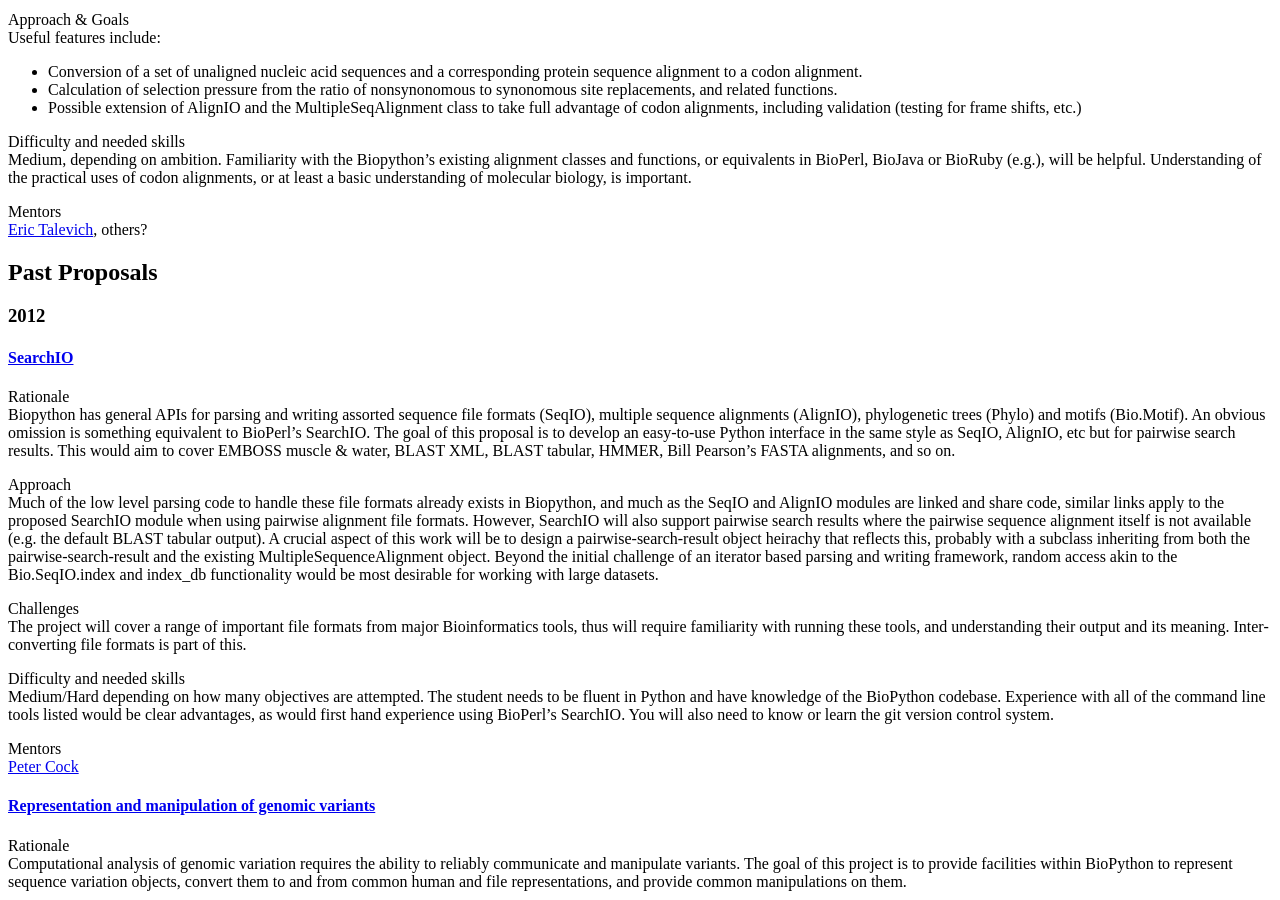
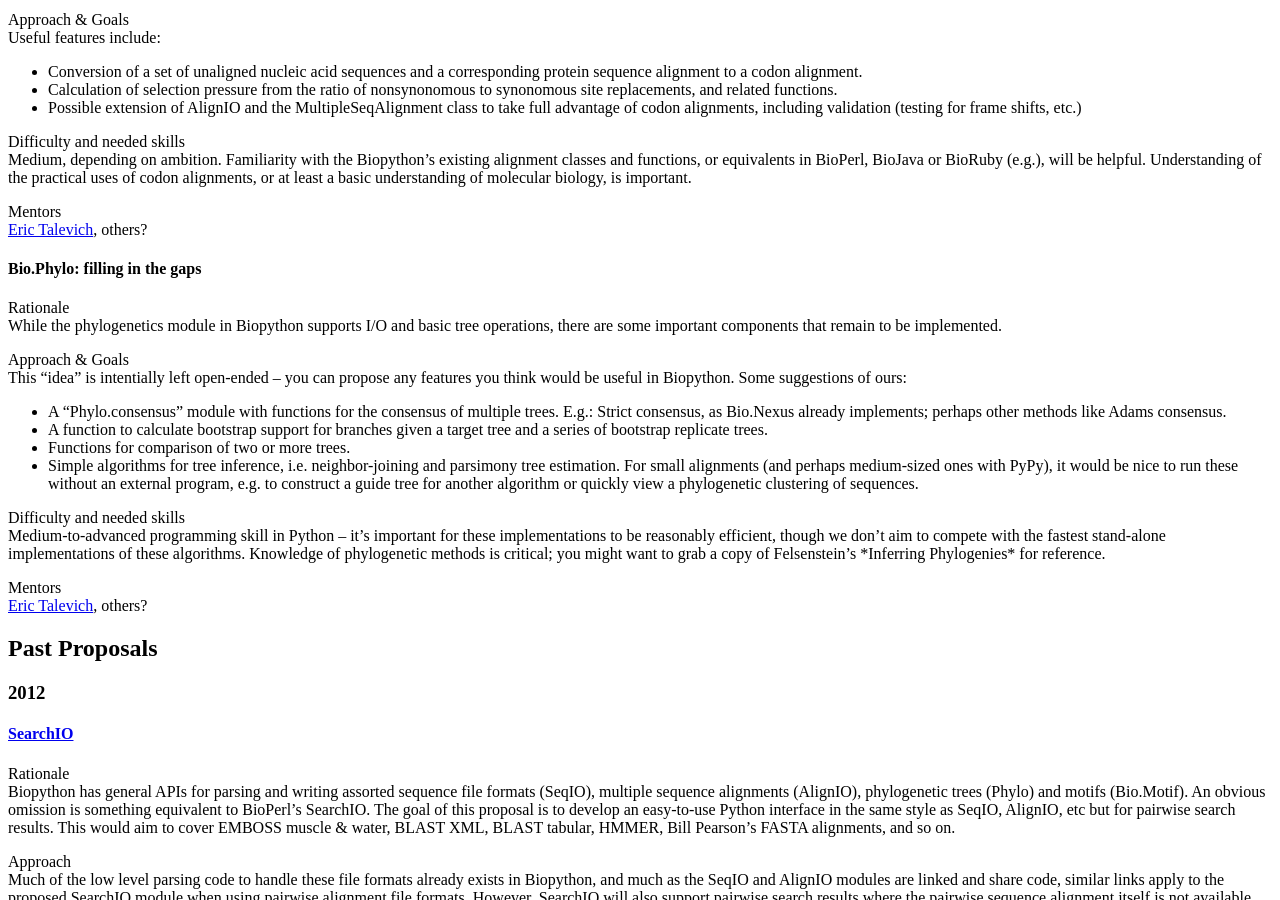
Before and after one commit to biopython/biopython.github.io, a Jekyll site: the page built from wiki/Google_Summer_of_Code.md, in a window 1280 px wide and 900 px high, scrolled down 721 px. Built offline with Jekyll 4.4.1, drawn with Linux system fonts in a browser that asks for light colours.

Commit message:
Added 2013 project: Bio.Phylo enhancements

```diff
--- a/wiki/Google_Summer_of_Code.md
+++ b/wiki/Google_Summer_of_Code.md
@@ -74,6 +74,41 @@ alignment classes and functions, or equivalents in BioPerl, BioJava or
 BioRuby (e.g.), will be helpful. Understanding of the practical uses of
 codon alignments, or at least a basic understanding of molecular
 biology, is important.
+
+Mentors
+[Eric Talevich](http://etal.myweb.uga.edu/), others?
+
+#### Bio.Phylo: filling in the gaps
+
+Rationale
+While the phylogenetics module in Biopython supports I/O and basic tree
+operations, there are some important components that remain to
+be implemented.
+
+Approach & Goals
+This "idea" is intentially left open-ended -- you can propose any
+features you think would be useful in Biopython. Some suggestions of
+ours:
+
+-   A "Phylo.consensus" module with functions for the consensus of
+    multiple trees. E.g.: Strict consensus, as Bio.Nexus already
+    implements; perhaps other methods like Adams consensus.
+-   A function to calculate bootstrap support for branches given a
+    target tree and a series of bootstrap replicate trees.
+-   Functions for comparison of two or more trees.
+-   Simple algorithms for tree inference, i.e. neighbor-joining and
+    parsimony tree estimation. For small alignments (and perhaps
+    medium-sized ones with PyPy), it would be nice to run these without
+    an external program, e.g. to construct a guide tree for another
+    algorithm or quickly view a phylogenetic clustering of sequences.
+
+Difficulty and needed skills
+Medium-to-advanced programming skill in Python -- it's important for
+these implementations to be reasonably efficient, though we don't aim to
+compete with the fastest stand-alone implementations of
+these algorithms. Knowledge of phylogenetic methods is critical; you
+might want to grab a copy of Felsenstein's \*Inferring Phylogenies\*
+for reference.
 
 Mentors
 [Eric Talevich](http://etal.myweb.uga.edu/), others?
```
Also changed, not shown: 1 other file.
